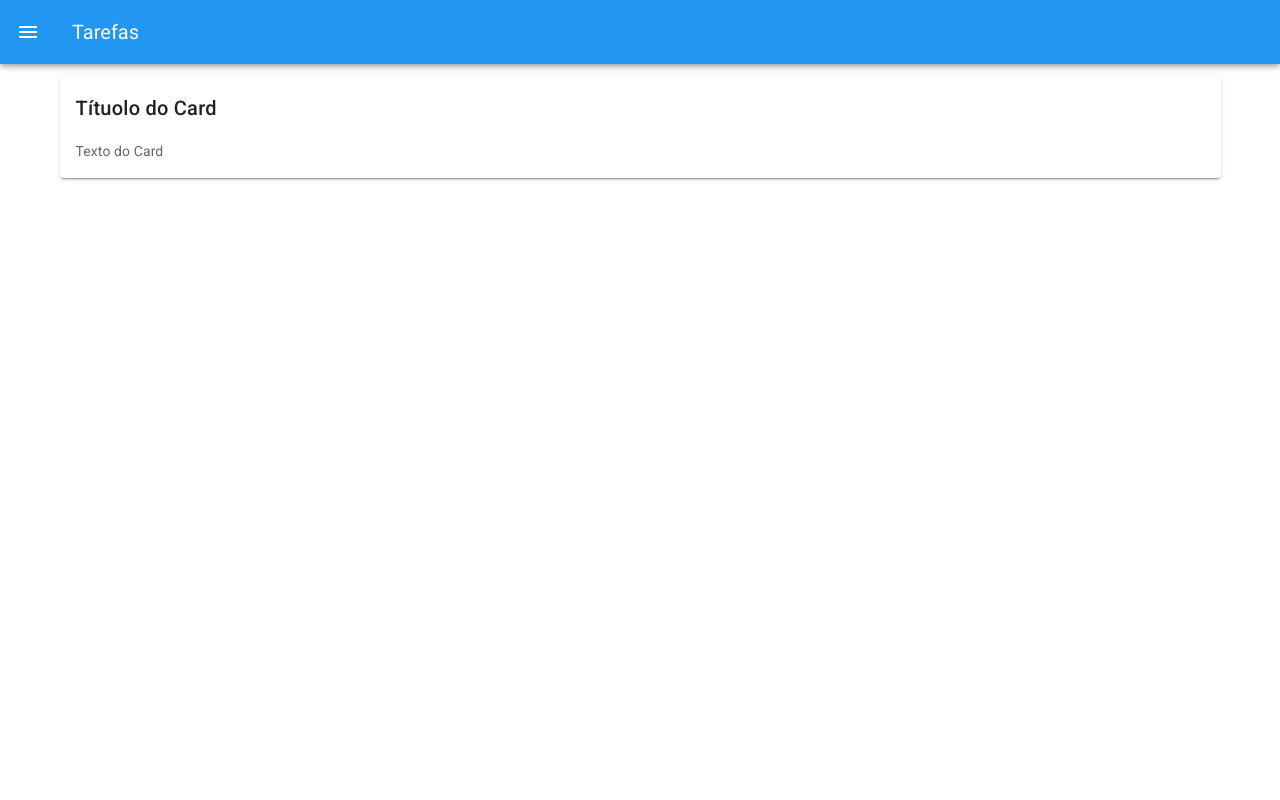
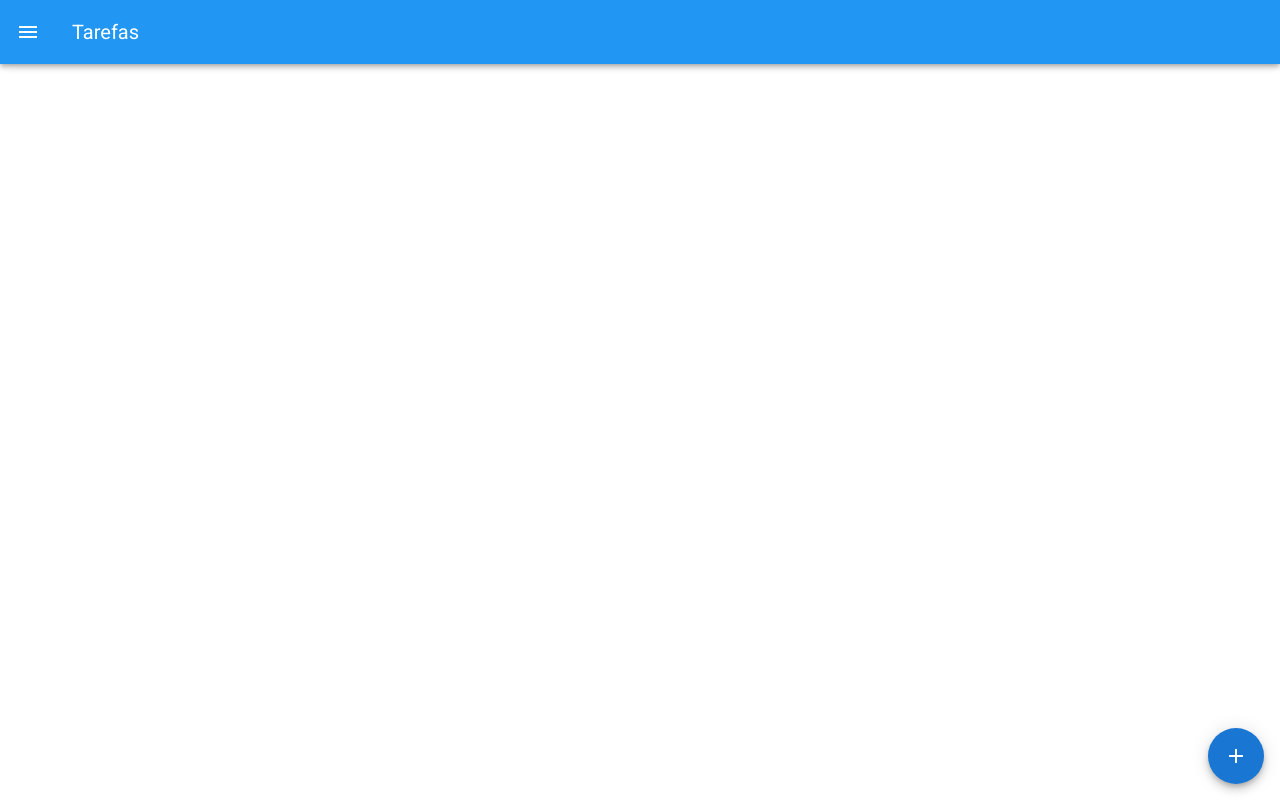
Before and after one commit to Valdirenelaine/todo-list, a Vue app: page / in a window 1280 px wide. Built offline with nearby package versions, Linux system fonts and the light colour scheme.

Commit message:
adicionando os métodos

```diff
--- a/package.json
+++ b/package.json
@@ -8,6 +8,7 @@
   },
   "dependencies": {
     "@babel/polyfill": "^7.4.4",
+    "@mdi/font": "^5.5.55",
     "core-js": "^3.6.5",
     "vue": "^2.6.11",
     "vuetify": "^2.2.11"
--- a/public/index.html
+++ b/public/index.html
@@ -8,6 +8,8 @@
     <title><%= htmlWebpackPlugin.options.title %></title>
     <link rel="stylesheet" href="https://fonts.googleapis.com/css?family=Roboto:100,300,400,500,700,900">
     <link rel="stylesheet" href="https://fonts.googleapis.com/css?family=Material+Icons">
+    <link rel="stylesheet" href="https://fonts.googleapis.com/css?family=Roboto:100,300,400,500,700,900">
+    <link rel="stylesheet" href="https://cdn.jsdelivr.net/npm/@mdi/font@latest/css/materialdesignicons.min.css">
   </head>
   <body>
     <noscript>
--- a/src/components/Home.vue
+++ b/src/components/Home.vue
@@ -1,8 +1,60 @@
 <template>
     <div>
-        <v-card>
-          <v-card-title>Títuolo do Card</v-card-title>
-            <v-card-text>Texto do Card</v-card-text>
+        <v-card v-for="item in tarefas" :key="item.titulo">
+          <v-card-title>{{item.titulo}}</v-card-title>
+            <v-card-text>{{item.descricao}}</v-card-text>
         </v-card>
+
+        <v-speed-dial absolute bottom right>
+              <template v-slot:activator>
+                 <v-btn color="primary" dark fab @click="novaTarefa">
+                     <v-icon>mdi-plus</v-icon>
+                </v-btn>
+            </template>
+        </v-speed-dial>
+
+        <v-dialog v-model="dialog">
+            <v-card>
+                <v-card-title>Nova Tarefa</v-card-title>
+                <v-card-text>
+                    <v-form>
+                        <v-row dense>
+                            <v-col cols ="12">
+                                <v-text-field v-model="tarefa.titulo" type="text" label="Título" outlined></v-text-field>
+                            </v-col>
+                            <v-col cols ="12">
+                                <v-text-field  v-model="tarefa.descricao"  type="text" label="Descrição" outlined></v-text-field>
+                            </v-col>
+                            <v-col cols ="12">
+                                <v-btn color="primary" class="elevation-0" block rounded @click="salvar">Salvar</v-btn>
+                            </v-col>
+                        </v-row>
+                    </v-form>
+                </v-card-text>
+            </v-card>
+        </v-dialog>
+
     </div>
 </template>
+
+<script>
+export default {
+    data(){
+        return {
+            dialog: false,
+            tarefa: {},
+            tarefas: []
+         }
+    },
+  methods: {
+      novaTarefa(){
+          this.dialog = true
+      },
+      salvar(){
+          this.tarefas.push(this.tarefa)
+          this.tarefa={}
+          this.dialog = false
+      }
+  }
+}
+</script>
--- a/src/plugins/vuetify.js
+++ b/src/plugins/vuetify.js
@@ -10,7 +10,4 @@ export default new Vuetify({
       locales: { pt },
       current: 'pt',
     },
-  icons: {
-    iconfont: 'md',
-  },
 });
```
Also changed, not shown: 1 other file (tests, documents, lock files or other folders).
